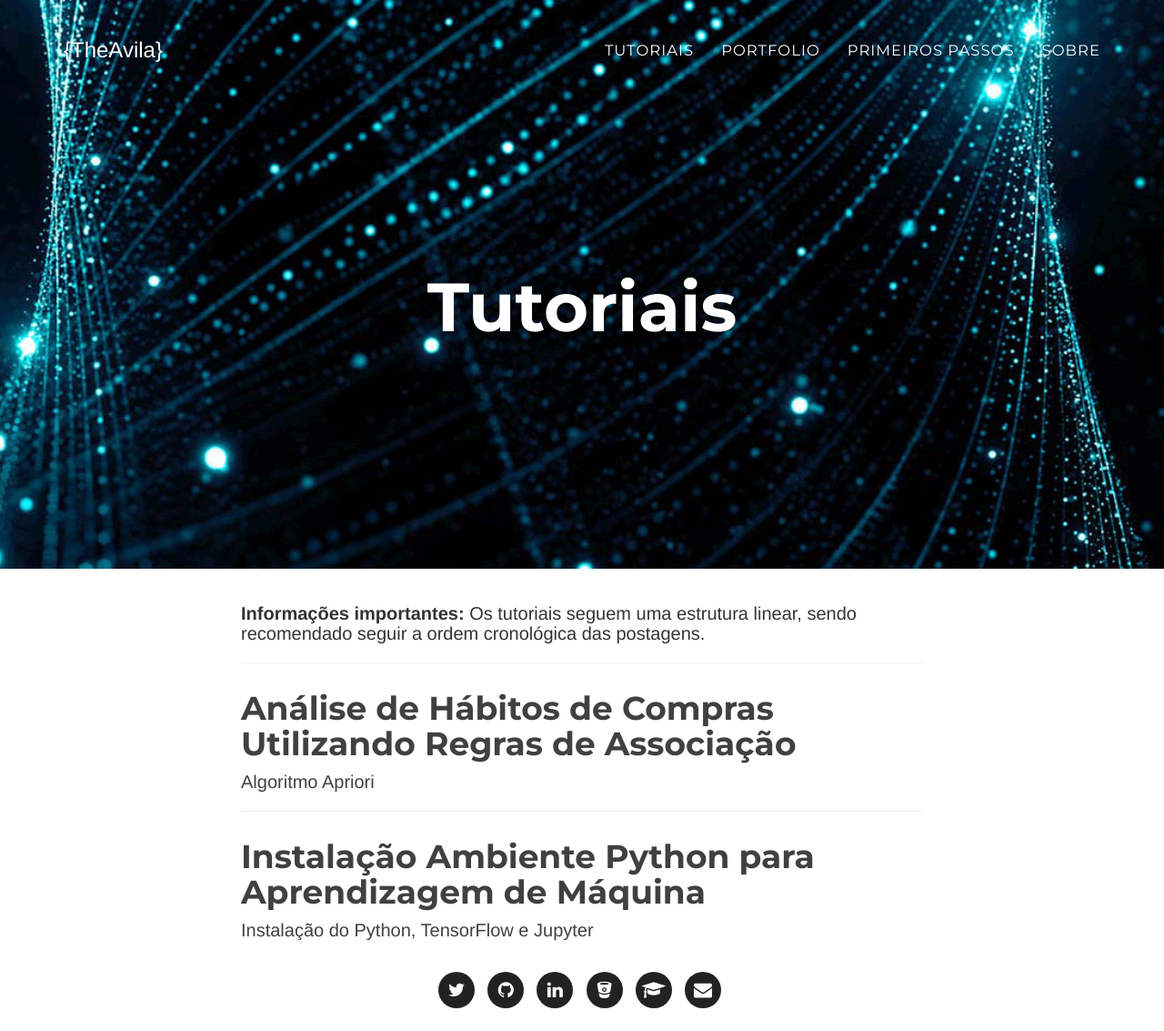
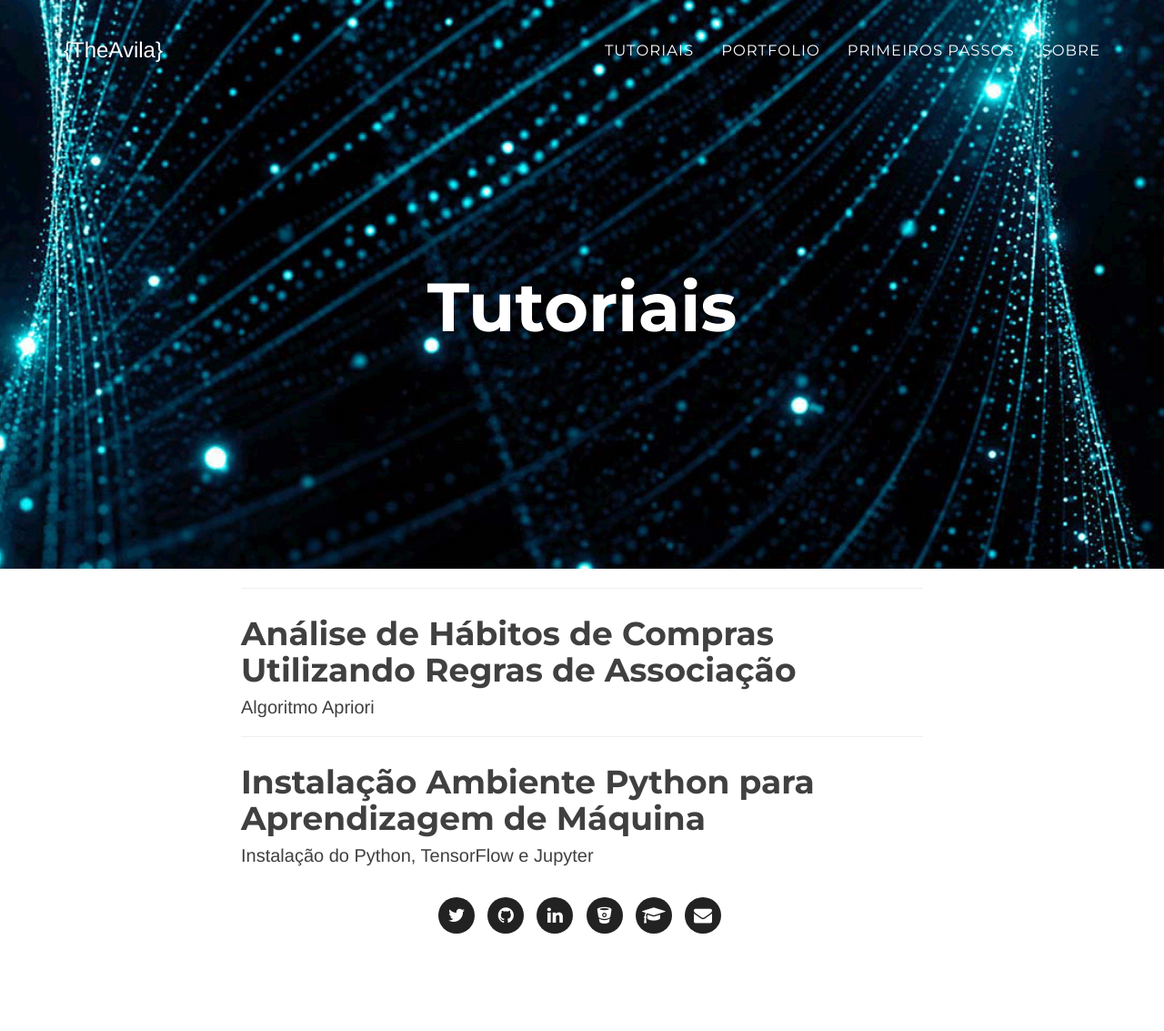
Before and after one commit to theavila/theavila.github.io, a Jekyll site: the page built from tutoriais.html, in a window 1280 px wide and 1133 px high. Shown: the whole window at 91% size. Built offline with Jekyll 4.4.1, drawn with Linux system fonts in a browser that asks for light colours; some web fonts are replaced.

Commit message:
Update tutoriais.html

```diff
--- a/tutoriais.html
+++ b/tutoriais.html
@@ -2,10 +2,6 @@
 layout: page
 title: "Tutoriais"
 ---
-
-<div style="margin-top: 5%"><h3 class="post-subtitle" style="font-weight: 300; font-size:20px; font-family: Helvetica;">
-<strong>Informações importantes:</strong> Os tutoriais seguem uma estrutura linear, sendo recomendado seguir a ordem cronológica das postagens.<h3></div>
-
 
 {% for post in site.posts %}
     {% if post.tags contains 'Tutorial' %}
```
